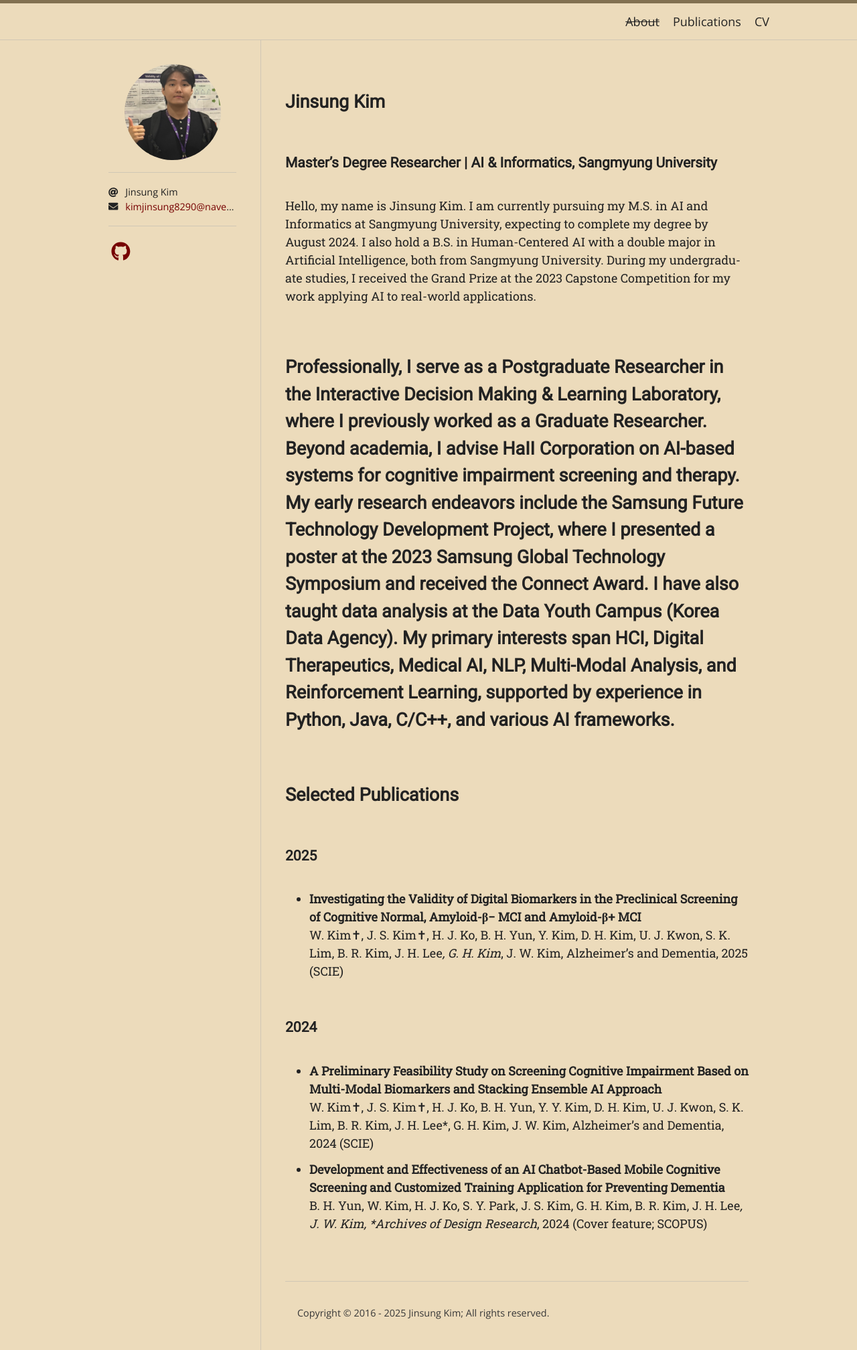
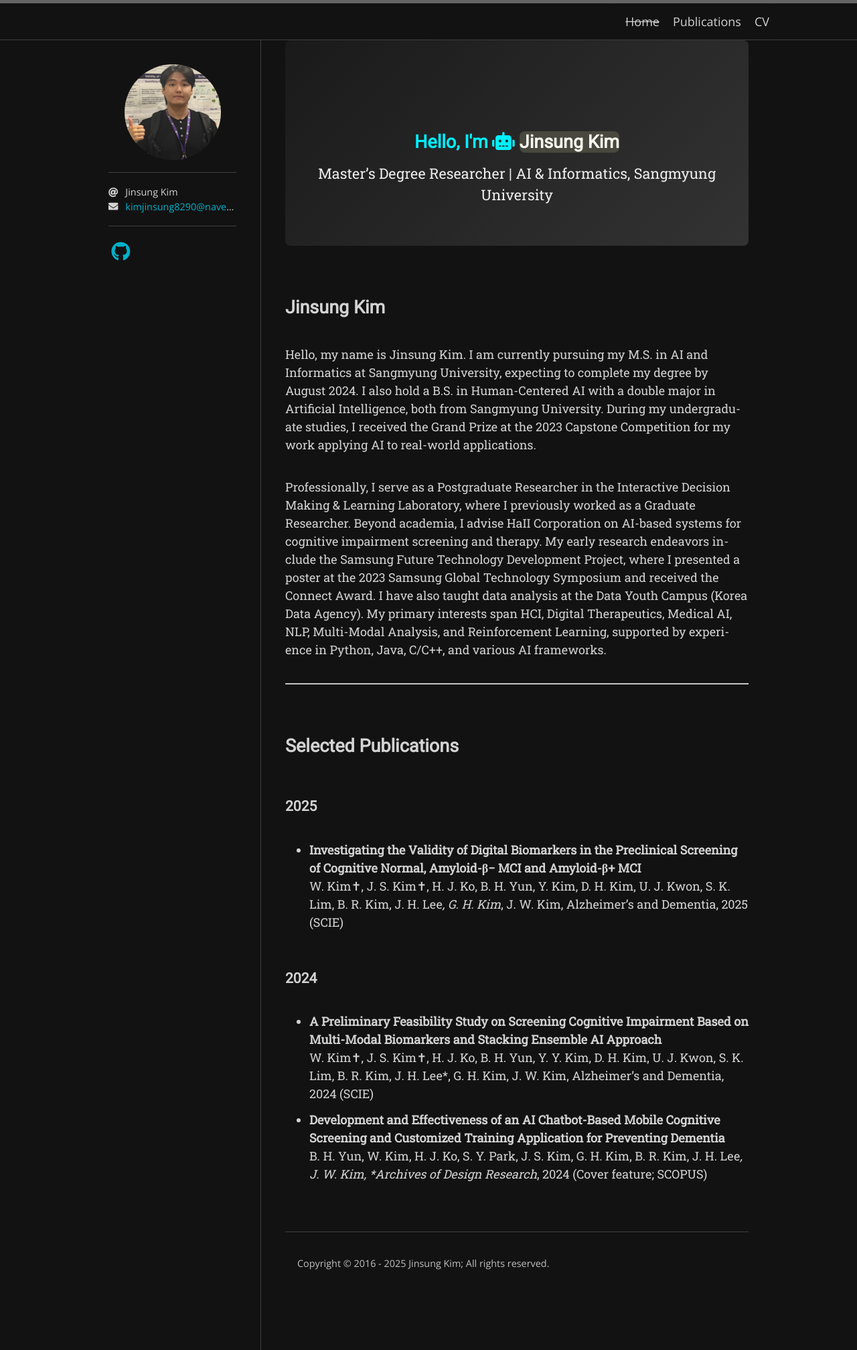
Before and after one commit to KimJinSungDataScientist/KimJinSungDataScientist.github.io, a Jekyll site: the page built from index.md, in a window 1280 px wide. Shown: the whole page at 67% size. Built offline with Jekyll 4.4.1, drawn with Linux system fonts in a browser that asks for light colours; nearby versions of some CDN libraries; some web fonts are replaced; the list of posts is cut into pages by our own code.

Commit message:
'test16'

```diff
--- a/_config.yml
+++ b/_config.yml
@@ -1,21 +1,21 @@
 # _config.yml
 
-# 사이트 상단에 표시되는 타이틀(로고 역할). 테마 로고를 없애려면 비워두거나 원하는 값으로 변경.
+# 사이트 상단(혹은 브라우저 탭)에 표시되는 타이틀. 비워두면 로고/텍스트 출력 X
 title: ""
 
-# 사이트 설명(테마 기본 문구 제거)
+# 사이트 설명 (SEO 등에서 사용)
 description: ""
 
 # 사이트 저자명
-author: Jinsung Kim
+author: "Jinsung Kim"
 
-# 아바타 혹은 로고 이미지 경로(필요 없으면 제거 가능)
+# 아바타(프로필 사진) 경로. 필요 없으면 제거 가능
 avatar: /logo.png
 
 # 이메일
 email: kimjinsung8290@naver.com
 
-# 사용 중인 플러그인들
+# 사용 중인 플러그인 (jekyll-feed 제거)
 plugins:
   - jekyll-seo-tag
   - jekyll-feed
@@ -25,9 +25,20 @@ plugins:
 # 한 페이지당 포스트 개수
 paginate: 10
 
-# Google Analytics, Disqus 등을 사용하려면 아래 부분 주석 해제 후 설정
-# google_analytics:
-# disqus:
+# 언어 설정
+lang: en
+
+# 테마 스킨(다크)
+skin: midnight
+
+# 사이트 URL (커스텀 도메인 또는 GitHub Pages 주소 사용 가능)
+url: ""
+
+# 소셜 미디어 (GitHub만 남기고 Subscribe, Twitter 등 제거)
+social:
+  name: "Jinsung Kim"
+  links:
+    - "https://github.com/KimJinSungDataScientist"
 
 # 빌드에서 제외할 항목
 exclude:
@@ -35,23 +46,6 @@ exclude:
   - README.md
   - jekyll-theme-hamilton.gemspec
 
-# 언어 설정
-lang: en
-
-# 사이트 URL (GitHub Pages에서 커스텀 도메인 쓸 경우 여기에 설정)
-url:
-
-# 소셜 미디어 설정
-# - subscribe, twitter 등을 제거하고 GitHub 링크만 남깁니다.
-social:
-  name: "Jinsung Kim"
-  links:
-    - "https://github.com/KimJinSungDataScientist"
-
-# 아래는 테마에서 사용하는 twitter 설정이지만, 사용하지 않으려면 주석 처리 혹은 삭제
-# twitter:
-#   username: "Jinsung Kim"
-#   card: summary
-
-# 로고 설정(테마에 따라 달라질 수 있으므로 불필요하면 삭제)
-# logo: logo.png
+# 필요한 경우 Google Analytics, Disqus 설정
+# google_analytics:
+# disqus:
--- a/_data/navigation.yml
+++ b/_data/navigation.yml
@@ -1,4 +1,5 @@
-- title: About
+# _data/navigation.yml
+- title: Home
   url: /
 - title: Publications
   url: /publications/
--- a/_sass/hamilton/custom-styles.scss
+++ b/_sass/hamilton/custom-styles.scss
@@ -1 +1,44 @@
 // Placeholder to allow customizing styles.
+/* _sass/hamilton/custom-styles.scss */
+
+/* Hero Section */
+.hero {
+    text-align: center;
+    padding: 60px 20px;
+    margin-bottom: 40px;
+    background: linear-gradient(135deg, #1a1a1a, #333333);
+    border-radius: 8px;
+  }
+
+  .hero-title {
+    font-size: 2.4rem;
+    color: #00f0ff; /* 밝은 하늘색 */
+    margin-bottom: 10px;
+  }
+
+  .hero-subtitle {
+    font-size: 1.2rem;
+    color: #eeeeee;
+    margin: 0;
+  }
+
+  .highlight {
+    color: #ffd369; /* 포인트 색상 */
+  }
+
+  /* 본문 폰트, 색상 */
+  .page-content {
+    font-family: 'Fira Code', monospace; /* 개발자 느낌의 폰트 (Google Fonts) */
+    color: #f0f0f0;
+    line-height: 1.6;
+  }
+
+  /* 상단 큰 제목 블록(page-header) 숨기기 */
+  .page-header {
+    display: none;
+  }
+
+  /* 추가로 상단/하단 여백을 더 줄이고 싶다면 */
+  .wrapper {
+    padding-top: 0;
+  }
--- a/index.md
+++ b/index.md
@@ -4,12 +4,20 @@ title: Home
 permalink: /
 ---
 
+<!-- Hero Section -->
+<div class="hero">
+  <h2 class="hero-title">
+    Hello, I'm <i class="fas fa-robot"></i> <span class="highlight">Jinsung Kim</span>
+  </h2>
+  <p class="hero-subtitle">Master’s Degree Researcher | AI & Informatics, Sangmyung University</p>
+</div>
+
 ## Jinsung Kim
-### Master’s Degree Researcher | AI & Informatics, Sangmyung University
 
 Hello, my name is Jinsung Kim. I am currently pursuing my M.S. in AI and Informatics at Sangmyung University, expecting to complete my degree by August 2024. I also hold a B.S. in Human-Centered AI with a double major in Artificial Intelligence, both from Sangmyung University. During my undergraduate studies, I received the Grand Prize at the 2023 Capstone Competition for my work applying AI to real-world applications.
 
 Professionally, I serve as a Postgraduate Researcher in the Interactive Decision Making & Learning Laboratory, where I previously worked as a Graduate Researcher. Beyond academia, I advise HaII Corporation on AI-based systems for cognitive impairment screening and therapy. My early research endeavors include the Samsung Future Technology Development Project, where I presented a poster at the 2023 Samsung Global Technology Symposium and received the Connect Award. I have also taught data analysis at the Data Youth Campus (Korea Data Agency). My primary interests span HCI, Digital Therapeutics, Medical AI, NLP, Multi-Modal Analysis, and Reinforcement Learning, supported by experience in Python, Java, C/C++, and various AI frameworks.
+
 ---
 
 ## Selected Publications
```
Also changed, not shown: cv.md (+1 -0 lines), publications.md (+3 -2 lines).
